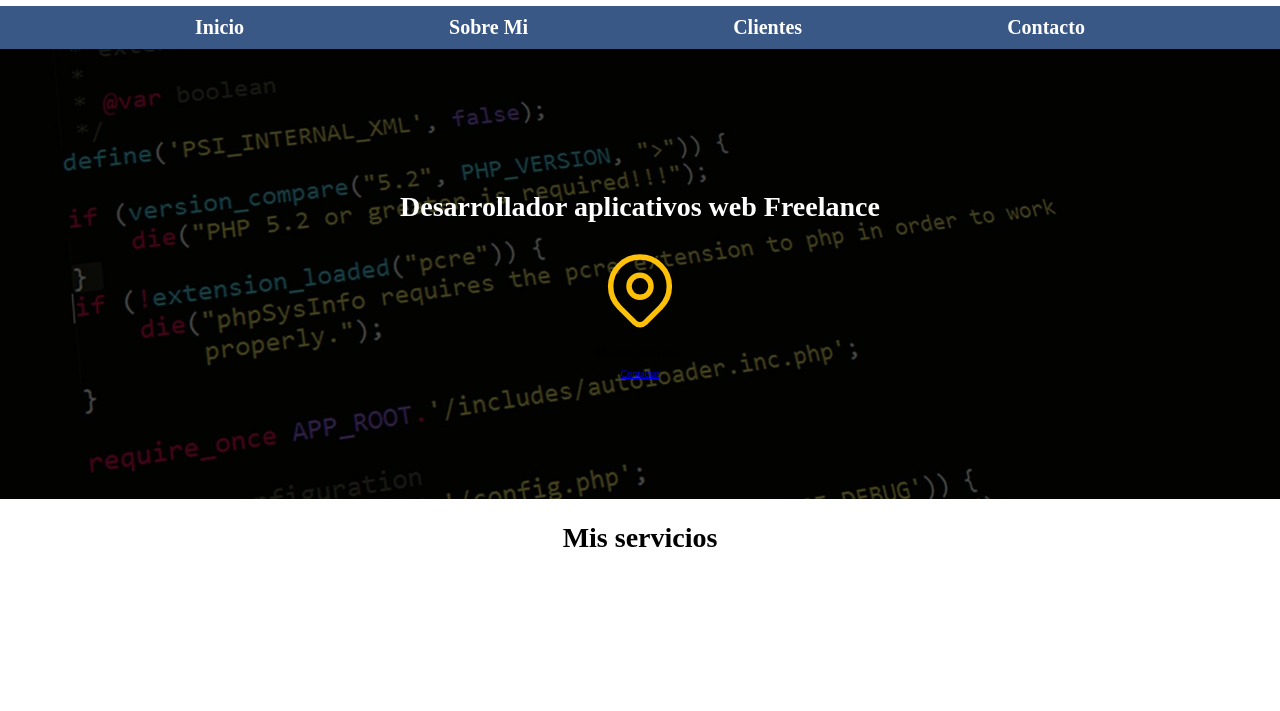
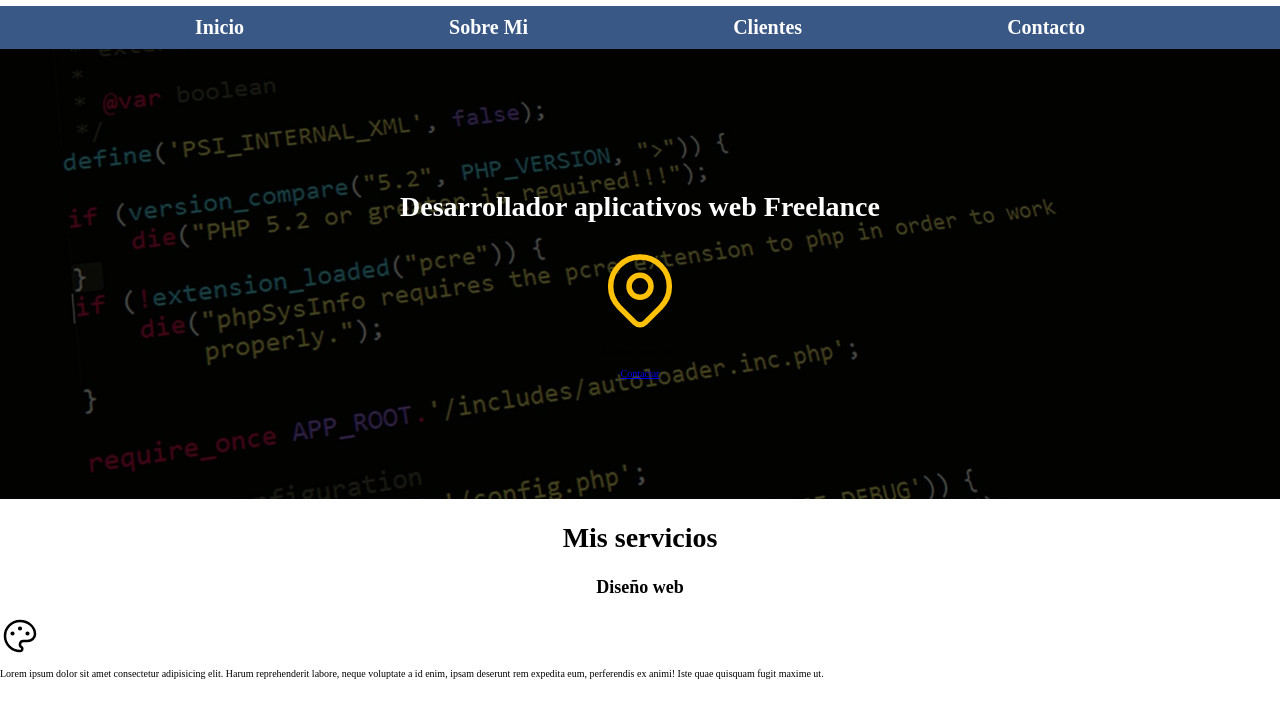
Before and after one commit to Juanfer2030/MyProject, a plain HTML site: page index.html in a window 1280 px wide. Shown: the part 89-800 px from the top of the page. Drawn offline with Linux system fonts and the light colour scheme.

Commit message:
Se empiezan a crear las secciones

```diff
--- a/index.html
+++ b/index.html
@@ -44,7 +44,22 @@
     <main class="contenedor sombra">
         <h2>Mis servicios</h2>
         <div class="servicios">
-
+            <section class="servicio">
+                <h3>Diseño web</h3>
+                <div class="iconos">
+                    <svg xmlns="http://www.w3.org/2000/svg" class="icon icon-tabler icon-tabler-palette" width="40"
+                        height="40" viewBox="0 0 24 24" stroke-width="1.5" stroke="#000000" fill="none"
+                        stroke-linecap="round" stroke-linejoin="round">
+                        <path stroke="none" d="M0 0h24v24H0z" fill="none" />
+                        <path
+                            d="M12 21a9 9 0 1 1 0 -18a9 8 0 0 1 9 8a4.5 4 0 0 1 -4.5 4h-2.5a2 2 0 0 0 -1 3.75a1.3 1.3 0 0 1 -1 2.25" />
+                        <circle cx="7.5" cy="10.5" r=".5" fill="currentColor" />
+                        <circle cx="12" cy="7.5" r=".5" fill="currentColor" />
+                        <circle cx="16.5" cy="10.5" r=".5" fill="currentColor" />
+                    </svg>
+                </div>
+                <p>Lorem ipsum dolor sit amet consectetur adipisicing elit. Harum reprehenderit labore, neque voluptate a id enim, ipsam deserunt rem expedita eum, perferendis ex animi! Iste quae quisquam fugit maxime ut.</p>
+            </section>
         </div>
     </main>
 </body>
```
